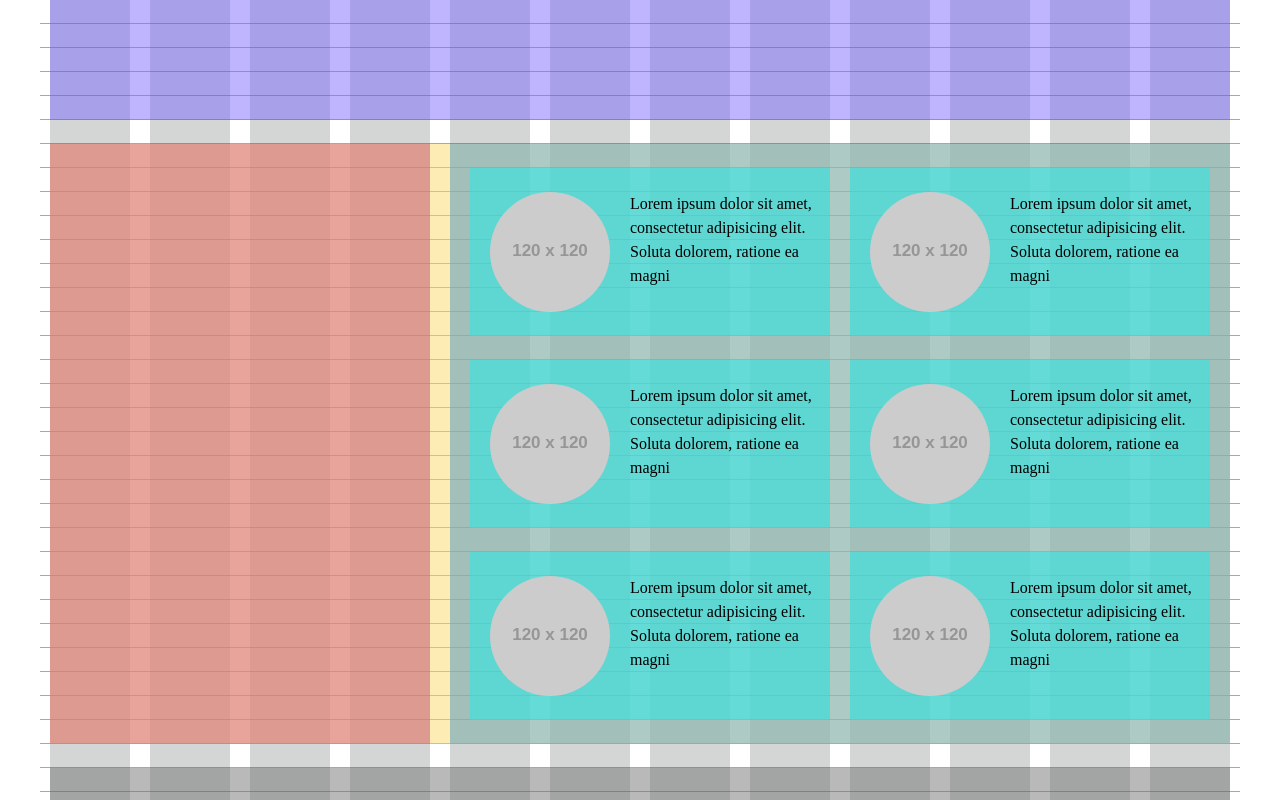
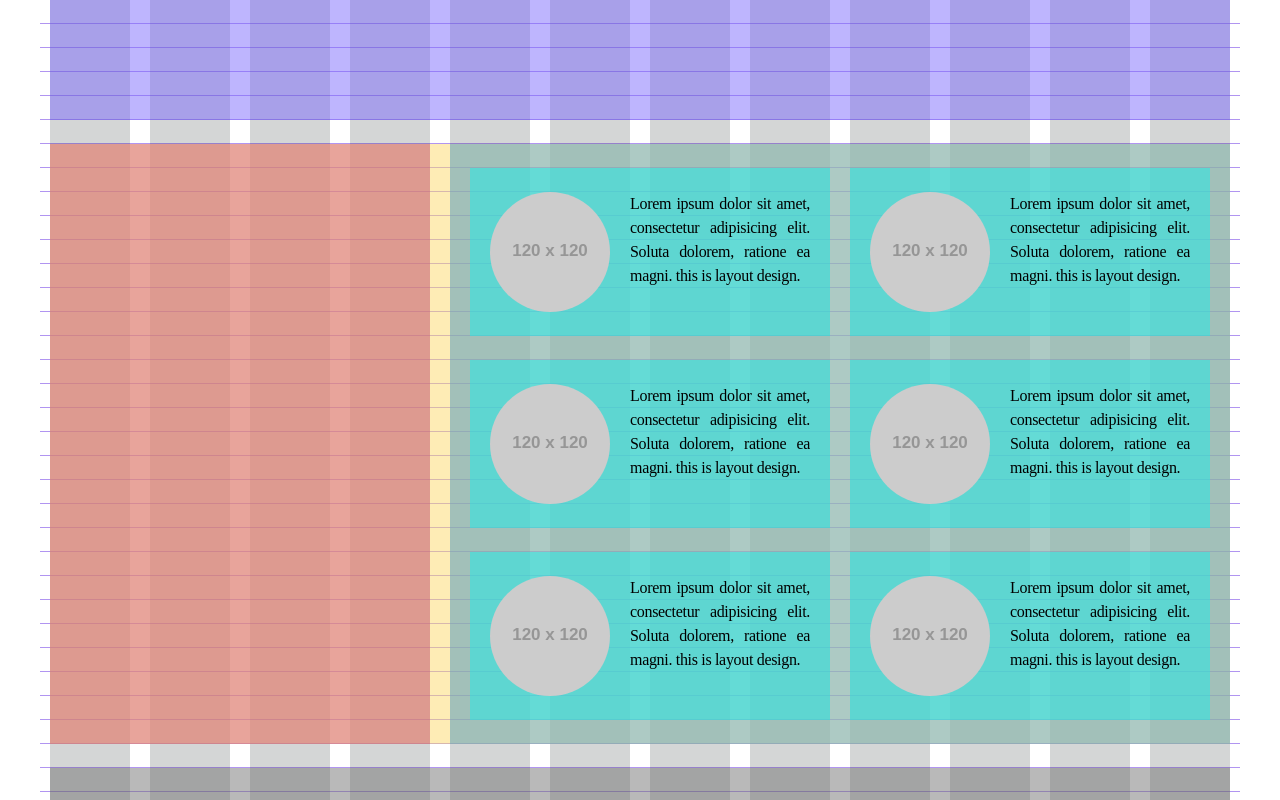
Before and after one commit to SeJin-Kim/fc-FDC-2nd, a plain HTML site: page DAY08/page-structure-layout-using-float.html in a window 1280 px wide. Shown: the top 800 px of the page. Drawn offline with Linux system fonts and the light colour scheme; placeholder pictures from the web are drawn by us.

Commit message:
8일차 자료 추가

```diff
--- a/DAY08/css/float-layout.css
+++ b/DAY08/css/float-layout.css
@@ -58,8 +58,11 @@
 
 .testimonial-item p {
   overflow: hidden;
+  margin-right: 20px;
   line-height: 1.5;
   font-size: 16px;
+  text-align: justify;
+  letter-spacing: -0.02em;
 }
 
 /* SIDEBAR */
--- a/DAY08/page-structure-layout-using-float.html
+++ b/DAY08/page-structure-layout-using-float.html
@@ -26,7 +26,7 @@
               alt="man"
               width="120"
               height="120">
-            <p>Lorem ipsum dolor sit amet, consectetur adipisicing elit. Soluta dolorem, ratione ea magni</p>
+            <p>Lorem ipsum dolor sit amet, consectetur adipisicing elit. Soluta dolorem, ratione ea magni. this is layout design.</p>
           </li>
           <li class="testimonial-item">
             <img
@@ -35,7 +35,7 @@
               alt="man"
               width="120"
               height="120">
-            <p>Lorem ipsum dolor sit amet, consectetur adipisicing elit. Soluta dolorem, ratione ea magni</p>
+            <p>Lorem ipsum dolor sit amet, consectetur adipisicing elit. Soluta dolorem, ratione ea magni. this is layout design.</p>
           </li>
           <li class="testimonial-item">
             <img
@@ -44,7 +44,7 @@
               alt="man"
               width="120"
               height="120">
-            <p>Lorem ipsum dolor sit amet, consectetur adipisicing elit. Soluta dolorem, ratione ea magni</p>
+            <p>Lorem ipsum dolor sit amet, consectetur adipisicing elit. Soluta dolorem, ratione ea magni. this is layout design.</p>
           </li>
           <li class="testimonial-item">
             <img
@@ -53,7 +53,7 @@
               alt="man"
               width="120"
               height="120">
-            <p>Lorem ipsum dolor sit amet, consectetur adipisicing elit. Soluta dolorem, ratione ea magni</p>
+            <p>Lorem ipsum dolor sit amet, consectetur adipisicing elit. Soluta dolorem, ratione ea magni. this is layout design.</p>
           </li>
           <li class="testimonial-item">
             <img
@@ -62,7 +62,7 @@
               alt="man"
               width="120"
               height="120">
-            <p>Lorem ipsum dolor sit amet, consectetur adipisicing elit. Soluta dolorem, ratione ea magni</p>
+            <p>Lorem ipsum dolor sit amet, consectetur adipisicing elit. Soluta dolorem, ratione ea magni. this is layout design.</p>
           </li>
           <li class="testimonial-item">
             <img
@@ -71,7 +71,7 @@
               alt="man"
               width="120"
               height="120">
-            <p>Lorem ipsum dolor sit amet, consectetur adipisicing elit. Soluta dolorem, ratione ea magni</p>
+            <p>Lorem ipsum dolor sit amet, consectetur adipisicing elit. Soluta dolorem, ratione ea magni. this is layout design.</p>
           </li>
         </ul>
       </main>
```
Also changed, not shown: 1 other file.
